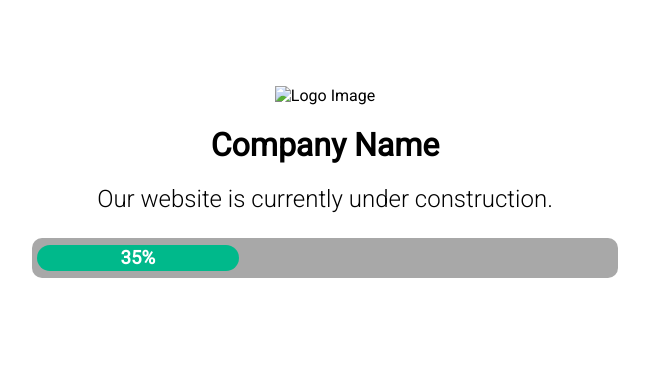
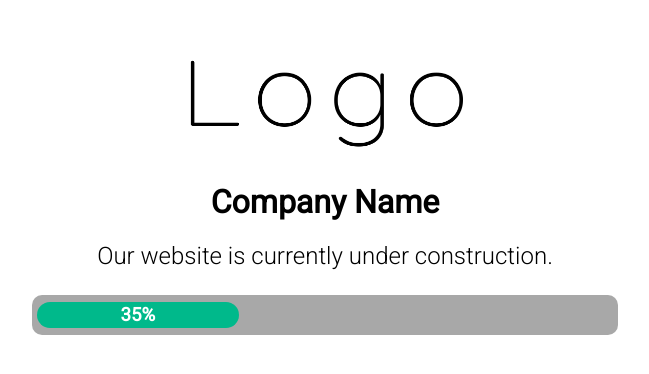
Before and after one commit to vijayabhaskar00/cqcomingsoon, a plain HTML site: page index.html in a window 1280 px wide. Shown: the part 218-592 px from the top of the page, without its empty margins (315-964 px from the left). Drawn offline with Linux system fonts and the light colour scheme.

Commit message:
Update index.html

```diff
--- a/index.html
+++ b/index.html
@@ -116,7 +116,7 @@
 
 <body>
     <div id="main">
-        <img src="cq logo.jpeg" alt="Logo Image">
+        <img src="logo.png" alt="Logo Image">
         <h1>Company Name</h1>
         <h2>Our website is currently under construction. </h2>
         <div id="progress">
```
